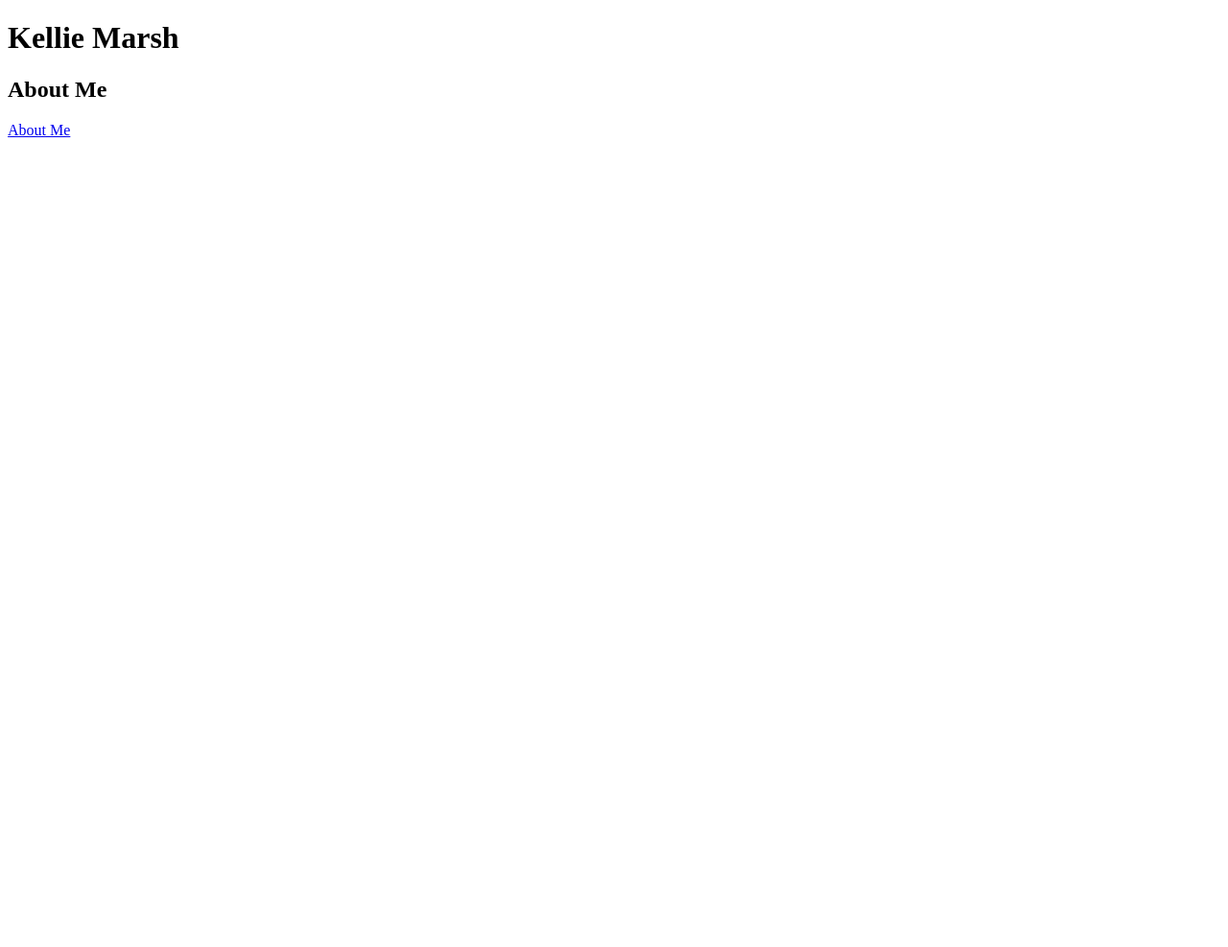
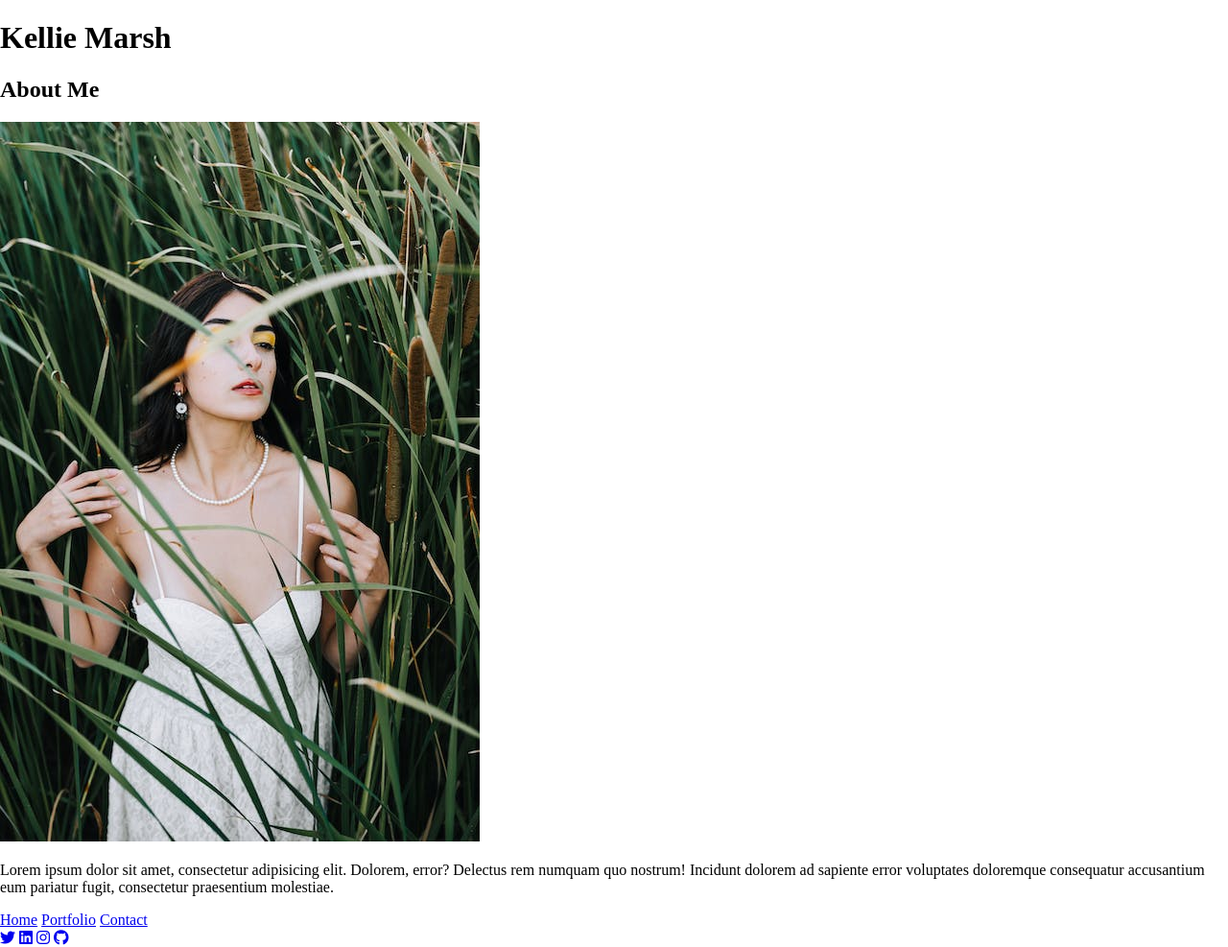
Before and after one commit to Kel-E-creator/Portfolio, a plain HTML site: page AboutMe.html in a window 1280 px wide. Shown: the whole page at 96% size. Before the commit the page ends 800 px from the top, so only its background shows below. Drawn offline with nearby package versions, Linux system fonts and the light colour scheme; a web font is replaced by a local one.

Commit message:
added html code

```diff
--- a/AboutMe.html
+++ b/AboutMe.html
@@ -6,7 +6,21 @@
     <title>Document</title>
 
     <link rel="stylesheeet" type="text/css" href="style.css">
-<script src="script.js" defer> </script>
+
+    <link rel="preconnect" href="https://fonts.googleapis.com">
+    <link rel="preconnect" href="https://fonts.gstatic.com" crossorigin>
+    <link href="https://fonts.googleapis.com/css2?family=Croissant+One&display=swap" rel="stylesheet">
+
+    <link rel="stylesheet" href="https://cdnjs.cloudflare.com/ajax/libs/font-awesome/6.4.0/css/all.min.css">
+
+    <link rel="stylesheet" href="css/normalize.css">
+    <link rel="stylesheet" href="css/styles.css">
+
+    <link rel="icon" href="images/favicon.png" sizes="192x192">
+    <link rel="shortcut icon" href="images/favicon.png">
+    <link rel="apple-touch-icon" href="images/favicon.png">
+
+    <script defer src="js/index.js"></script>
 
 </head>
 <body>
@@ -19,12 +33,37 @@
         </div>
 
         <Section class="body container">
-            <div class="SectionTitle">
-                <a class="button" href="file:///Users/ioacademy/Documents/Portfolio/AboutMe.html">About Me</a>
+
+            <div>
+                <img src="/Images/Placeholder.jpeg">
+            </div>
+
+            <div>
+            <p class="mainText">
+                Lorem ipsum dolor sit amet, consectetur adipisicing elit. Dolorem, error? Delectus rem numquam quo nostrum! Incidunt dolorem ad sapiente error voluptates doloremque consequatur accusantium eum pariatur fugit, consectetur praesentium molestiae.
+            </p>
+            </div>
+
+            <div class="Navigation">
+                <a class="button" href="/index.html">Home</a>
+                <a class="button" href="/Portfolio.html">Portfolio</a>
+                <a class="button" href="/ContactMe.html">Contact</a>
             </div>
 
         </Section>
 
 
+        <footer>
+
+            <div class="socials">
+            <a href="#" target="_blank"><i class="fa-brands fa-twitter"></i></a>
+            <a href="#" target="_blank"><i class="fa-brands fa-linkedin"></i></a>
+            <a href="#" target="_blank"><i class="fa-brands fa-instagram"></i></a>
+            <a href="#" target="_blank"><i class="fa-brands fa-github"></i></a>
+            </div>
+
+        </footer>
+
+
 </body>
 </html>
```
